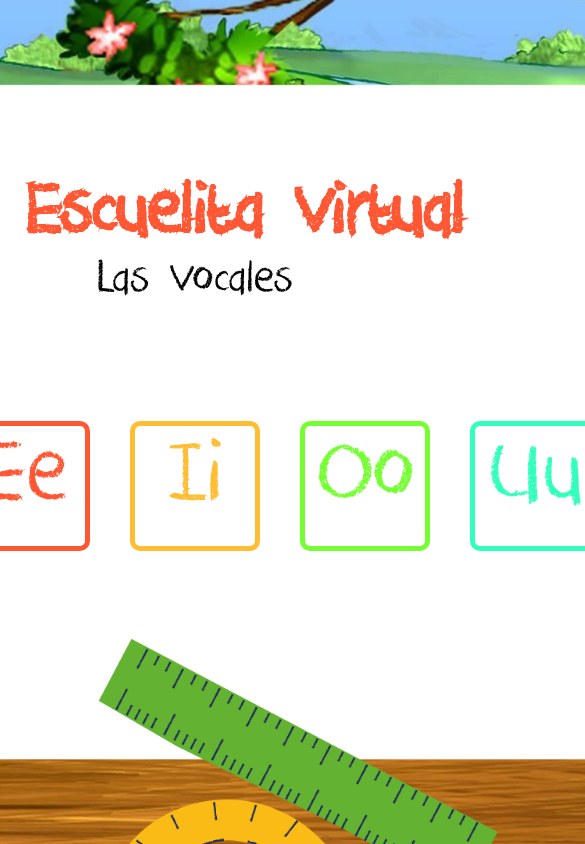
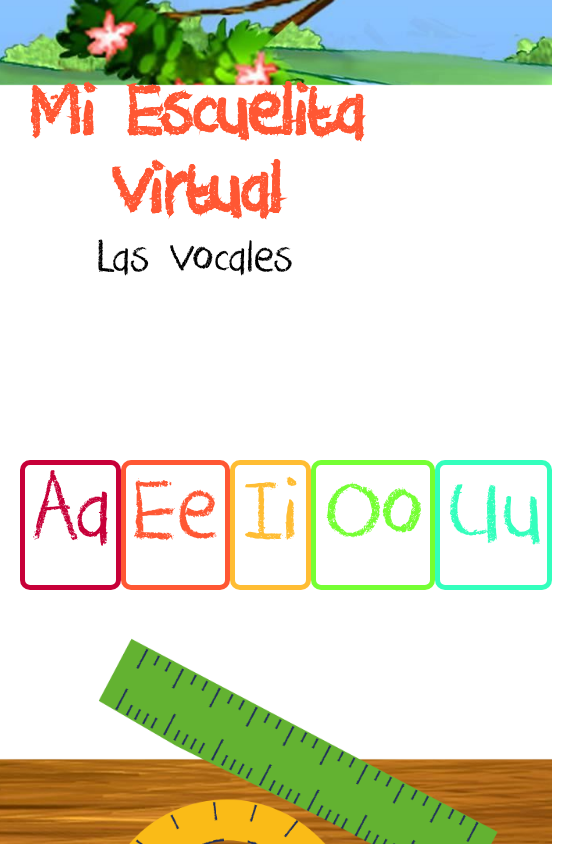
Before and after one commit to JasubiPL/WebApp_MiEscuelitaVirtual, a React (Vite) app: page / in a window 390 px wide. Shown: the whole page, 585 px wide, since content can reach past the window. Built offline with nearby package versions, Linux system fonts and the light colour scheme.

Commit message:
Se corrigio responsive

```diff
--- a/src/styles/Letters.css
+++ b/src/styles/Letters.css
@@ -59,3 +59,13 @@
     color: #fff;
     background-color: #33FFBD;
 }
+
+@media screen and (max-height: 500px) {
+    .lettersStyle{
+        font-size: 50px;
+        width: 75px;
+        height: 75px;
+        border-radius: 10px;
+        border: solid 3px;
+    }
+}
--- a/src/styles/Vowels.css
+++ b/src/styles/Vowels.css
@@ -1,17 +1,22 @@
 .centerLetters{
-    display: grid;
-    /* background-color: aqua; */
-    height: 480px;
-    grid-template-rows: 1fr 10fr;
+    display: flex;
+    flex-direction: column;
+    height: 80%;
+    width: 90%;
+    /* background-color: grey; */
+    align-items: center;
 }
 .centerTittle{
     text-align: center;
     font-family: crayola;
+    padding: 0;
+    /* background-color: aqua; */
 }
 
 .centerTittle p{
     font-size: 50px;
     margin: 0;
+    padding: 0;
 }
 .lettersTittle{
     text-align: center;
@@ -20,7 +25,22 @@
     color: #FF5733;
 }
 .containerLetters{
+    width: 100%;
+    max-width: 1024px;
+    height: 100%;
     display: flex;
+    justify-content: space-around;
     align-items: center;
-    gap: 40px;
+    /* background-color: green; */
 }
+
+@media screen and (max-height: 500px) {
+    .centerTittle p{
+        font-size: 30px;
+    }
+    .lettersTittle{
+        text-align: center;
+        font-size: 50px;
+    }
+
+}
```
Also changed, not shown: src/assets/Allstar.ttf (deleted), 1 other file (tests, documents, lock files or other folders).
